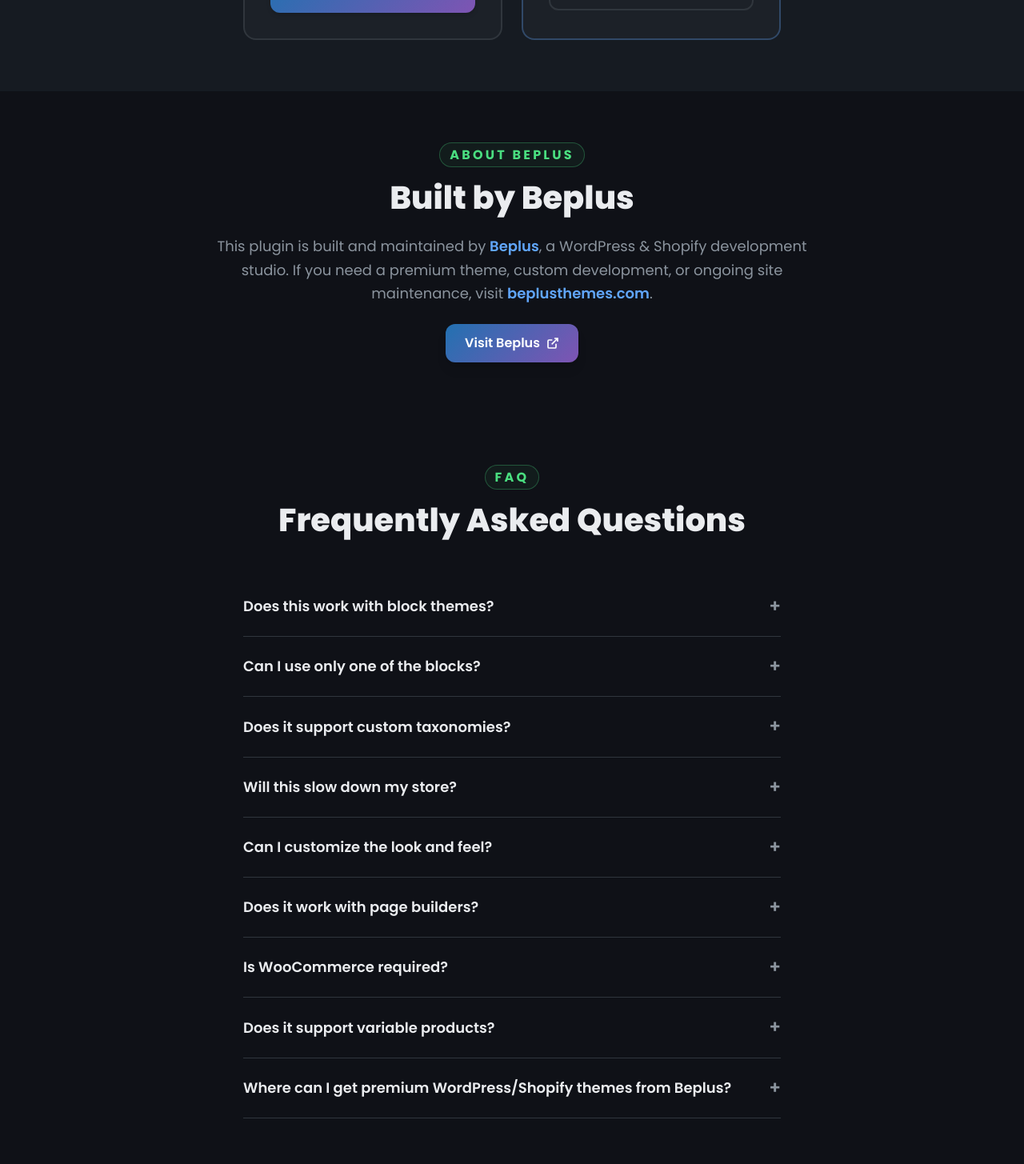
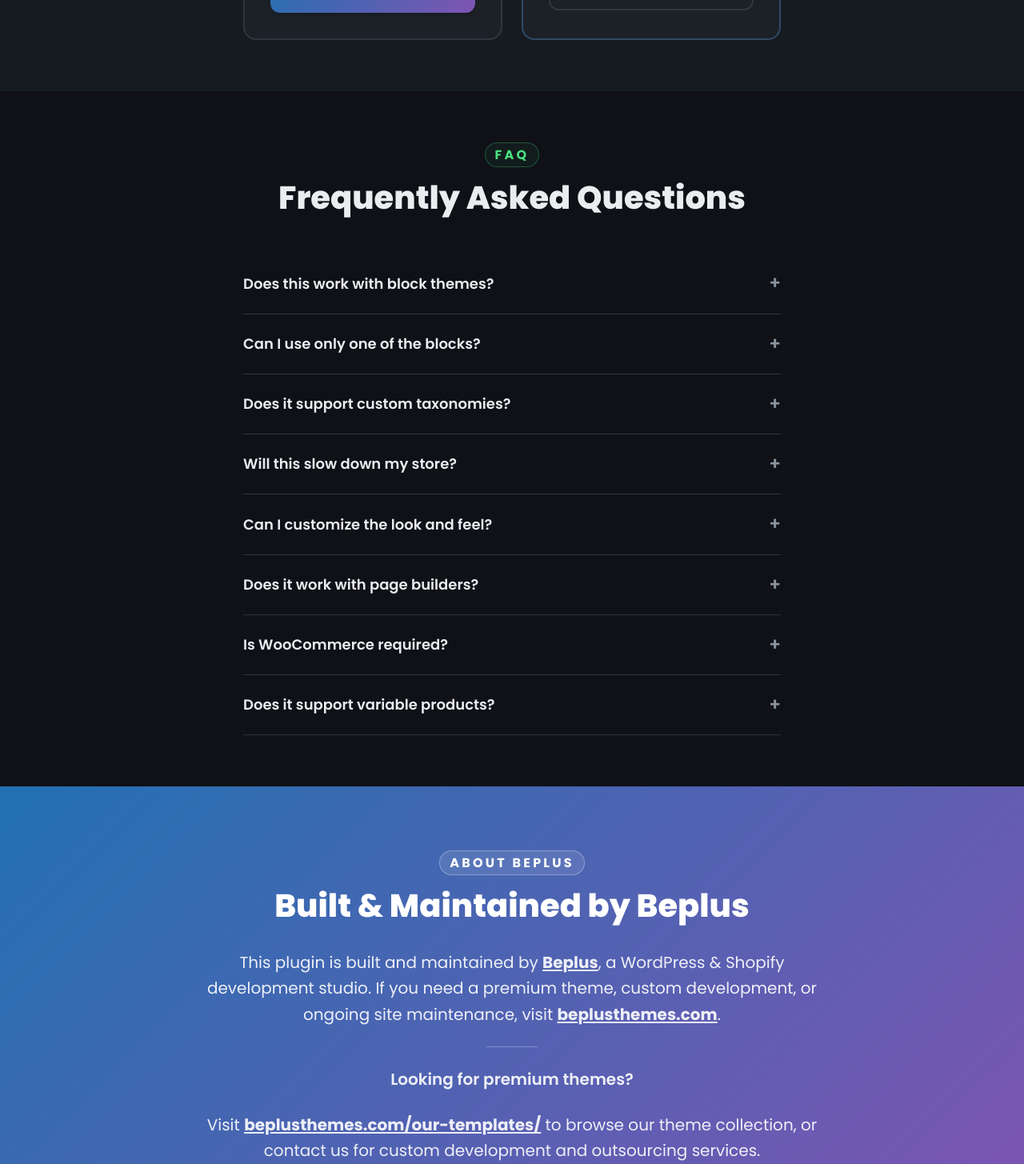
Before and after one commit to ducdung196qtr/beplus-next-landing, a Next.js app: page / in a window 1280 px wide. Shown: the part 4755-6210 px from the top of the page at 80% size. Built offline with nearby package versions, Linux system fonts and the light colour scheme.

Commit message:
Move About Beplus below FAQ, gradient background, content matching request

```diff
--- a/src/app/page.tsx
+++ b/src/app/page.tsx
@@ -405,22 +405,6 @@
         </div>
       </div></section>
 
-      {/* ABOUT BEPLUS */}
-      <section className="py-16 px-6"><div className="max-w-3xl mx-auto text-center">
-        <SectionBadge text="About Beplus"/>
-        <h2 className="text-3xl md:text-4xl font-extrabold mt-4 mb-6">Built by Beplus</h2>
-        <p className="text-[var(--text-muted)] text-sm leading-relaxed mb-6">
-          This plugin is built and maintained by{" "}
-          <a href={BEPLUS_URL} target="_blank" rel="noopener" className="text-[var(--primary)] font-semibold hover:underline">Beplus</a>
-          , a WordPress &amp; Shopify development studio. If you need a premium theme, custom development, or ongoing site maintenance, visit{" "}
-          <a href={BEPLUS_URL} target="_blank" rel="noopener" className="text-[var(--primary)] font-semibold hover:underline">beplusthemes.com</a>.
-        </p>
-        <a href={BEPLUS_URL} target="_blank" rel="noopener"
-          className="inline-flex items-center gap-2 text-white px-6 py-3 rounded-xl font-semibold shadow-lg" style={{background:GRAD}}>
-          Visit Beplus <svg width="16" height="16" viewBox="0 0 24 24" fill="none" stroke="currentColor" strokeWidth="2.5"><path d="M18 13v6a2 2 0 01-2 2H5a2 2 0 01-2-2V8a2 2 0 012-2h6M15 3h6v6M10 14L21 3"/></svg>
-        </a>
-      </div></section>
-
       {/* FAQ */}
       <section id="faq" className="py-16 px-6"><div className="max-w-2xl mx-auto">
         <div className="text-center mb-12"><SectionBadge text="FAQ"/><h2 className="text-3xl md:text-4xl font-extrabold mt-4">Frequently Asked Questions</h2></div>
@@ -432,9 +416,27 @@
         <FaqItem q="Does it work with page builders?" a="Built as native Gutenberg blocks. Works with any builder that supports WordPress blocks. Best experience with FSE block themes." />
         <FaqItem q="Is WooCommerce required?" a="Yes. Both blocks require WooCommerce to be active with products. Filter and search data come from WooCommerce." />
         <FaqItem q="Does it support variable products?" a="Yes. Variable and grouped products are fully supported with price ranges and proper filter handling." />
-        <FaqItem q="Where can I get premium WordPress/Shopify themes from Beplus?"
-          a={<span>Visit <a href={TEMPLATES_URL} target="_blank" rel="noopener" className="text-[var(--primary)] font-semibold hover:underline">beplusthemes.com/our-templates/</a> to browse our theme collection, or contact us for custom development and outsourcing services.</span>}
-        />
+      </div></section>
+
+      {/* ABOUT BEPLUS */}
+      <section className="py-20 px-6" style={{background:GRAD}}><div className="max-w-3xl mx-auto text-center text-white">
+        <span className="inline-block text-xs font-bold tracking-[0.2em] uppercase px-3 py-1 rounded-full border border-white/30 text-white bg-white/10">About Beplus</span>
+        <h2 className="text-3xl md:text-4xl font-extrabold mt-4 mb-8">Built &amp; Maintained by Beplus</h2>
+        <div className="space-y-6 text-base leading-relaxed opacity-90">
+          <p>
+            This plugin is built and maintained by{" "}
+            <a href={BEPLUS_URL} target="_blank" rel="noopener" className="font-bold underline underline-offset-2 hover:opacity-80">Beplus</a>
+            , a WordPress &amp; Shopify development studio. If you need a premium theme, custom development, or ongoing site maintenance, visit{" "}
+            <a href={BEPLUS_URL} target="_blank" rel="noopener" className="font-bold underline underline-offset-2 hover:opacity-80">beplusthemes.com</a>.
+          </p>
+          <div className="w-16 h-px bg-white/30 mx-auto"/>
+          <p className="font-semibold">Looking for premium themes?</p>
+          <p>
+            Visit{" "}
+            <a href={TEMPLATES_URL} target="_blank" rel="noopener" className="font-bold underline underline-offset-2 hover:opacity-80">beplusthemes.com/our-templates/</a>
+            {" "}to browse our theme collection, or contact us for custom development and outsourcing services.
+          </p>
+        </div>
       </div></section>
 
       {/* CTA */}
```
